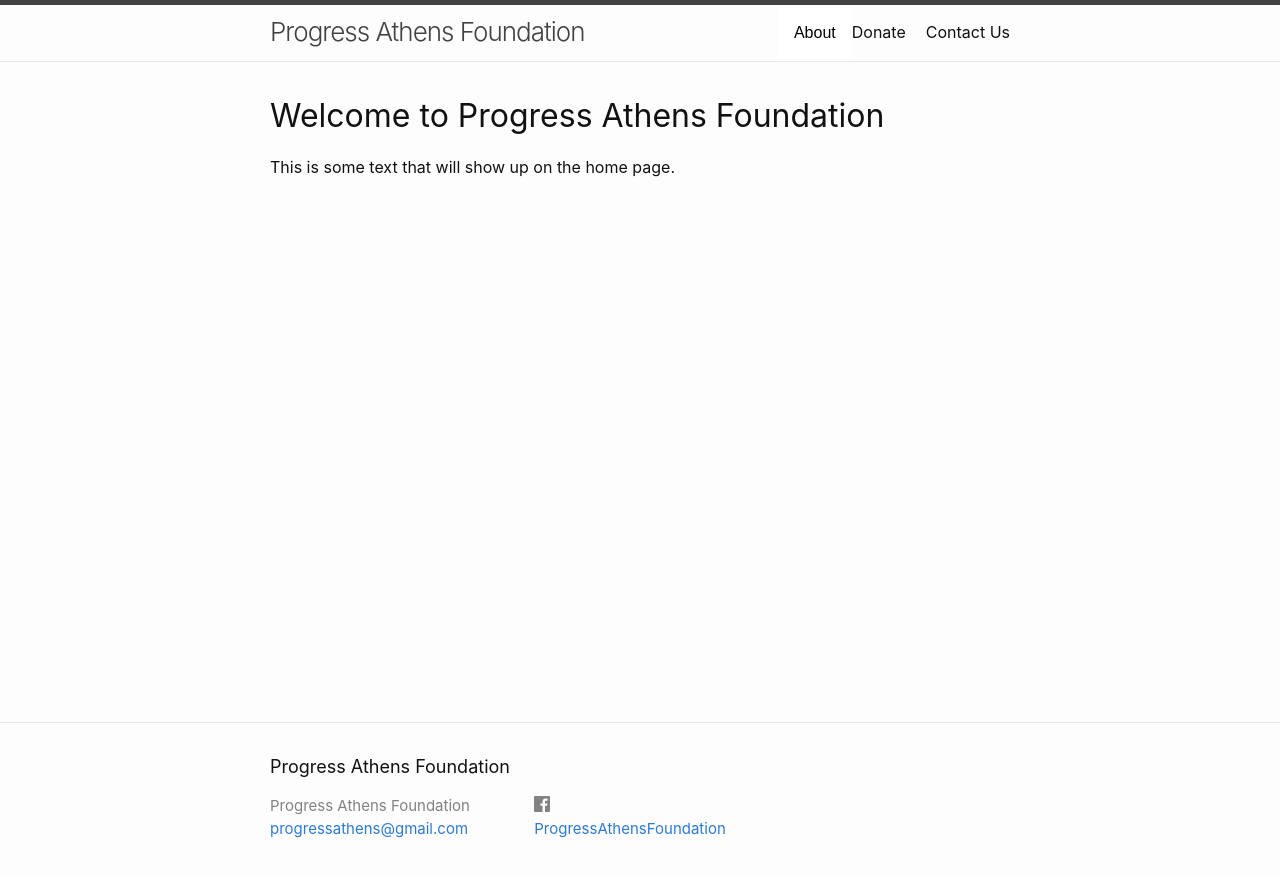
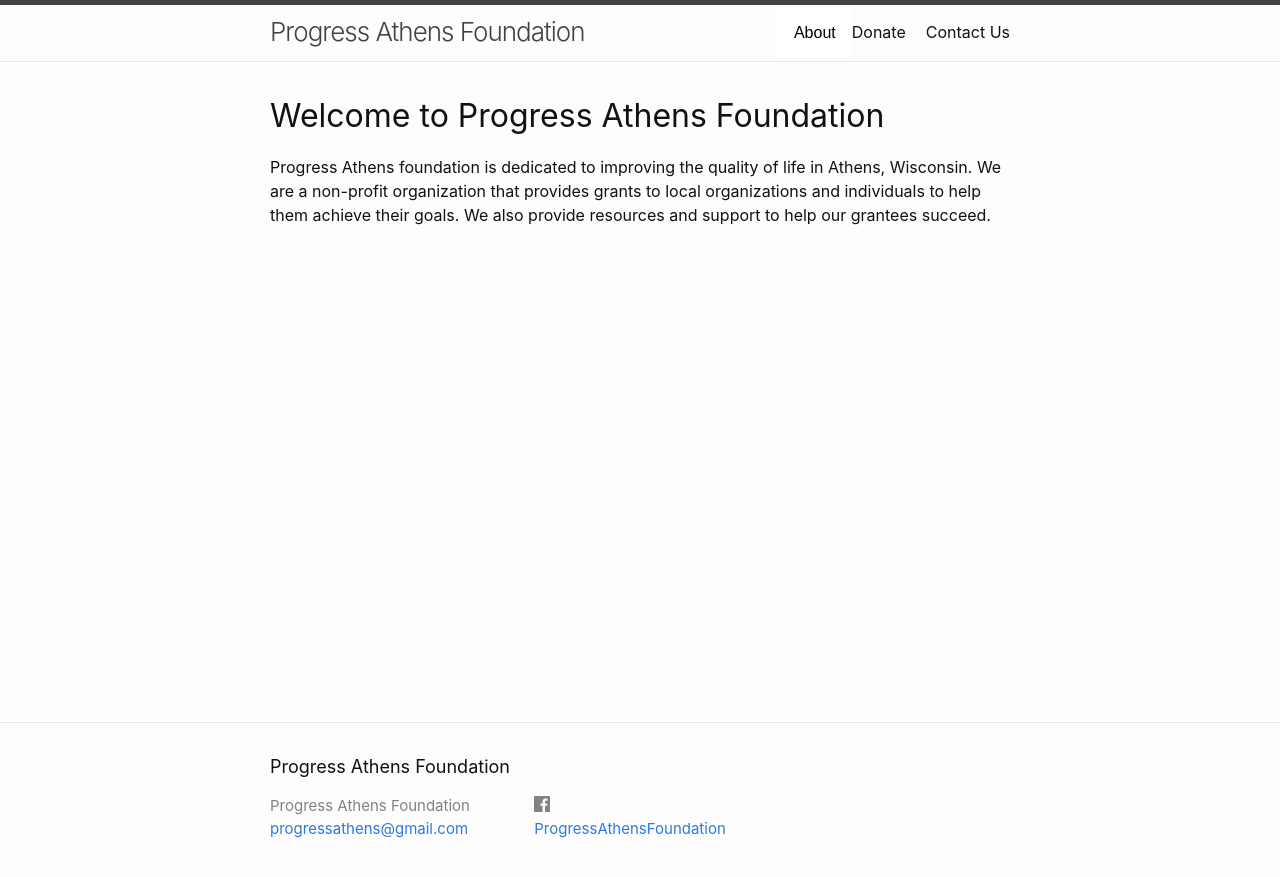
Before and after one commit to helle253/athens-foundation, a Jekyll site: the page built from index.md, in a window 1280 px wide. Shown: the top 877 px of the page. Built offline with Jekyll 4.4.1, drawn with Linux system fonts in a browser that asks for light colours.

Commit message:
update homepage copy

```diff
--- a/index.md
+++ b/index.md
@@ -6,4 +6,4 @@ layout: home
 
 # Welcome to Progress Athens Foundation
 
-This is some text that will show up on the home page.
+Progress Athens foundation is dedicated to improving the quality of life in Athens, Wisconsin. We are a non-profit organization that provides grants to local organizations and individuals to help them achieve their goals. We also provide resources and support to help our grantees succeed.
```
